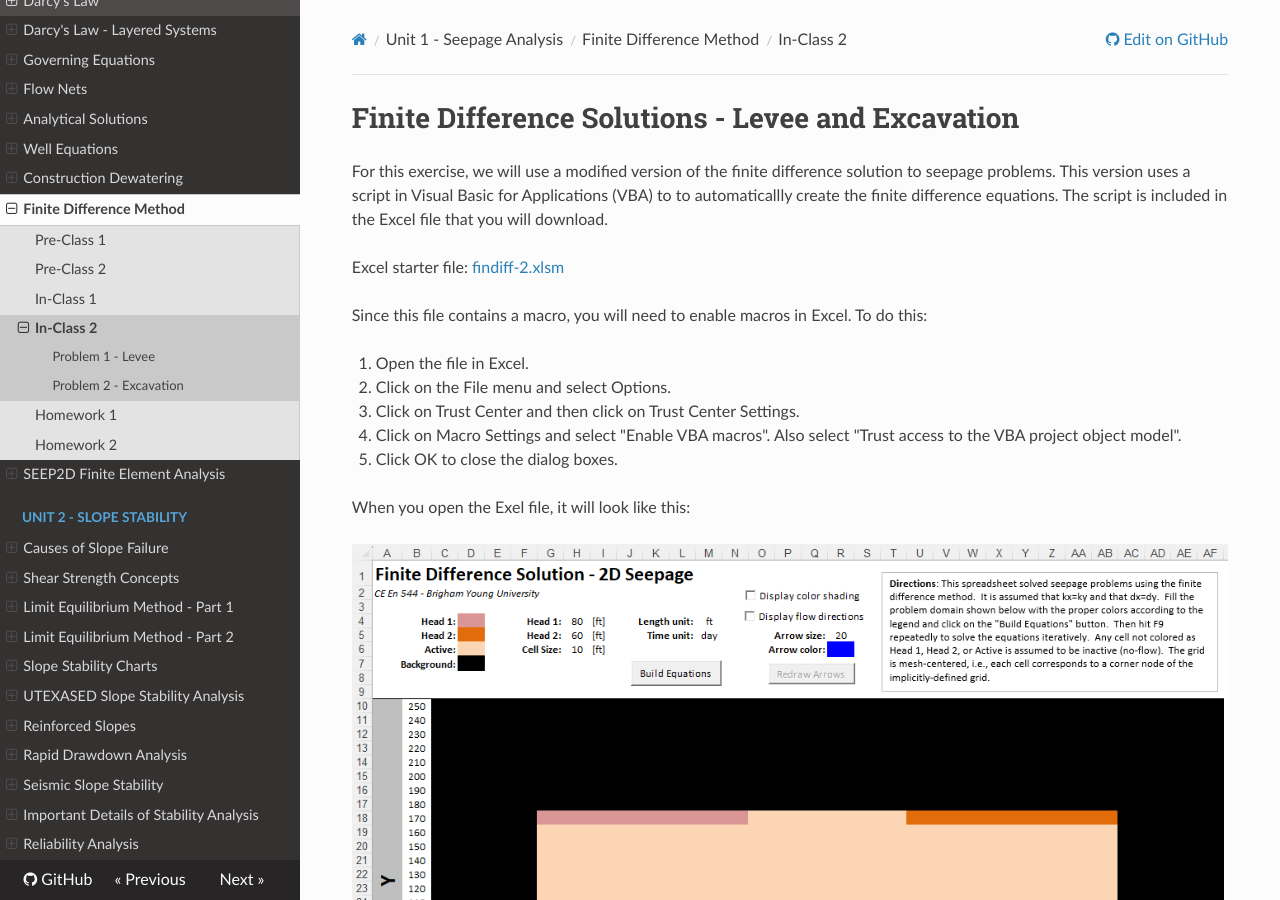
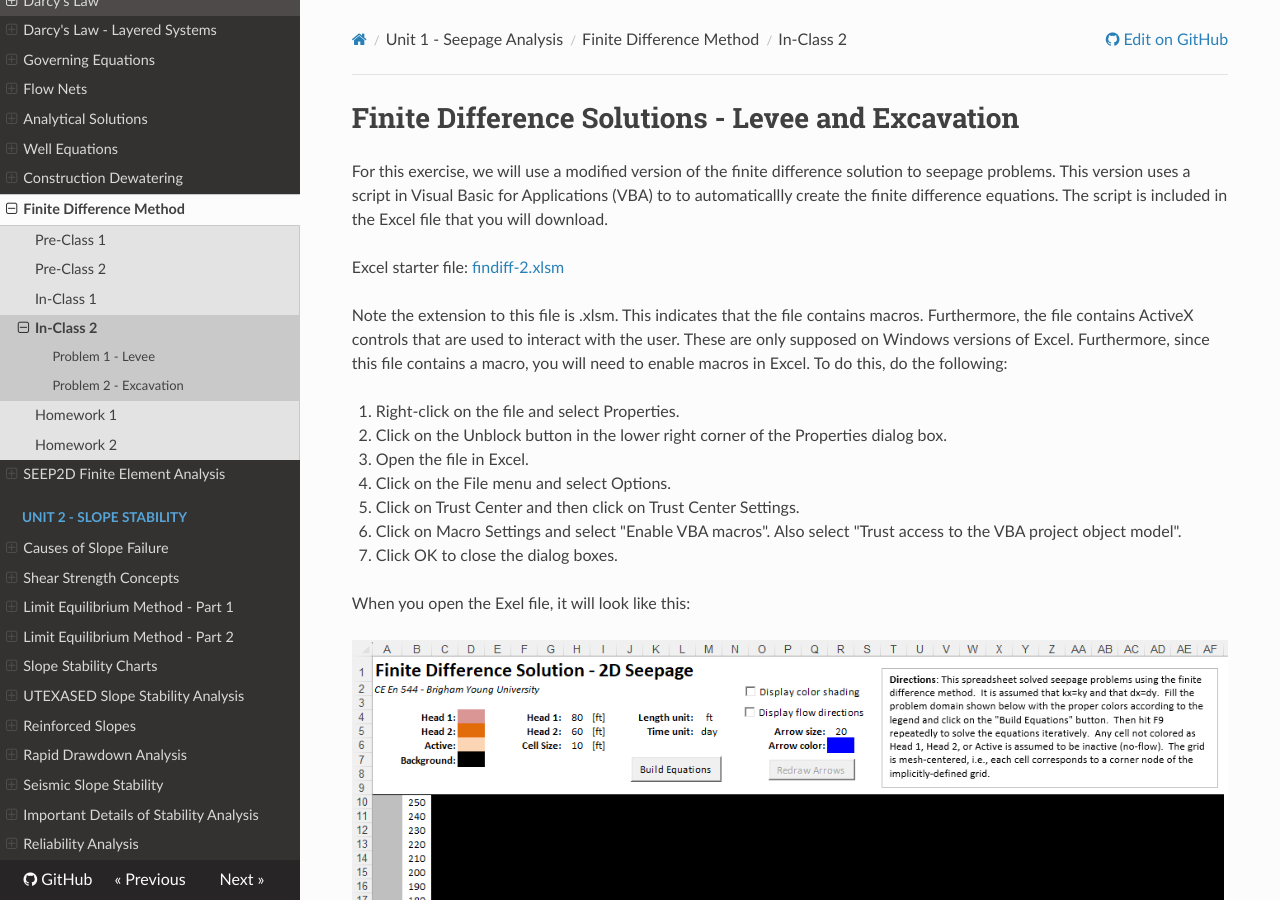
Before and after one commit to njones61/ce544, an MkDocs documentation site: the page built from docs/unit1/10_findiff/findiff_class2.md, in a window 1280 px wide and 900 px high. Built offline with MkDocs 1.6.1, drawn with Linux system fonts in a browser that asks for light colours; nearby versions of some CDN libraries.

```diff
--- a/docs/unit1/10_findiff/findiff_class2.md
+++ b/docs/unit1/10_findiff/findiff_class2.md
@@ -6,13 +6,16 @@ equations. The script is included in the Excel file that you will download.
 
 Excel starter file: [findiff-2.xlsm](findiff-2.xlsm)
 
-Since this file contains a macro, you will need to enable macros in Excel. To do this:
+Note the extension to this file is .xlsm. This indicates that the file contains macros. Furthermore, the file contains ActiveX controls that are used to interact with the user. These are only supposed on Windows versions of Excel. Furthermore, since this file contains a macro, you will need to enable macros in Excel. To do this, do the following:
 
-1. Open the file in Excel.
-2. Click on the File menu and select Options.
-3. Click on Trust Center and then click on Trust Center Settings.
-4. Click on Macro Settings and select "Enable VBA macros". Also select "Trust access to the VBA project object model".
-5. Click OK to close the dialog boxes.
+
+1. Right-click on the file and select Properties.
+2. Click on the Unblock button in the lower right corner of the Properties dialog box.
+3. Open the file in Excel.
+4. Click on the File menu and select Options.
+5. Click on Trust Center and then click on Trust Center Settings.
+6. Click on Macro Settings and select "Enable VBA macros". Also select "Trust access to the VBA project object model".
+7. Click OK to close the dialog boxes.
 
 When you open the Exel file, it will look like this:
 
```
